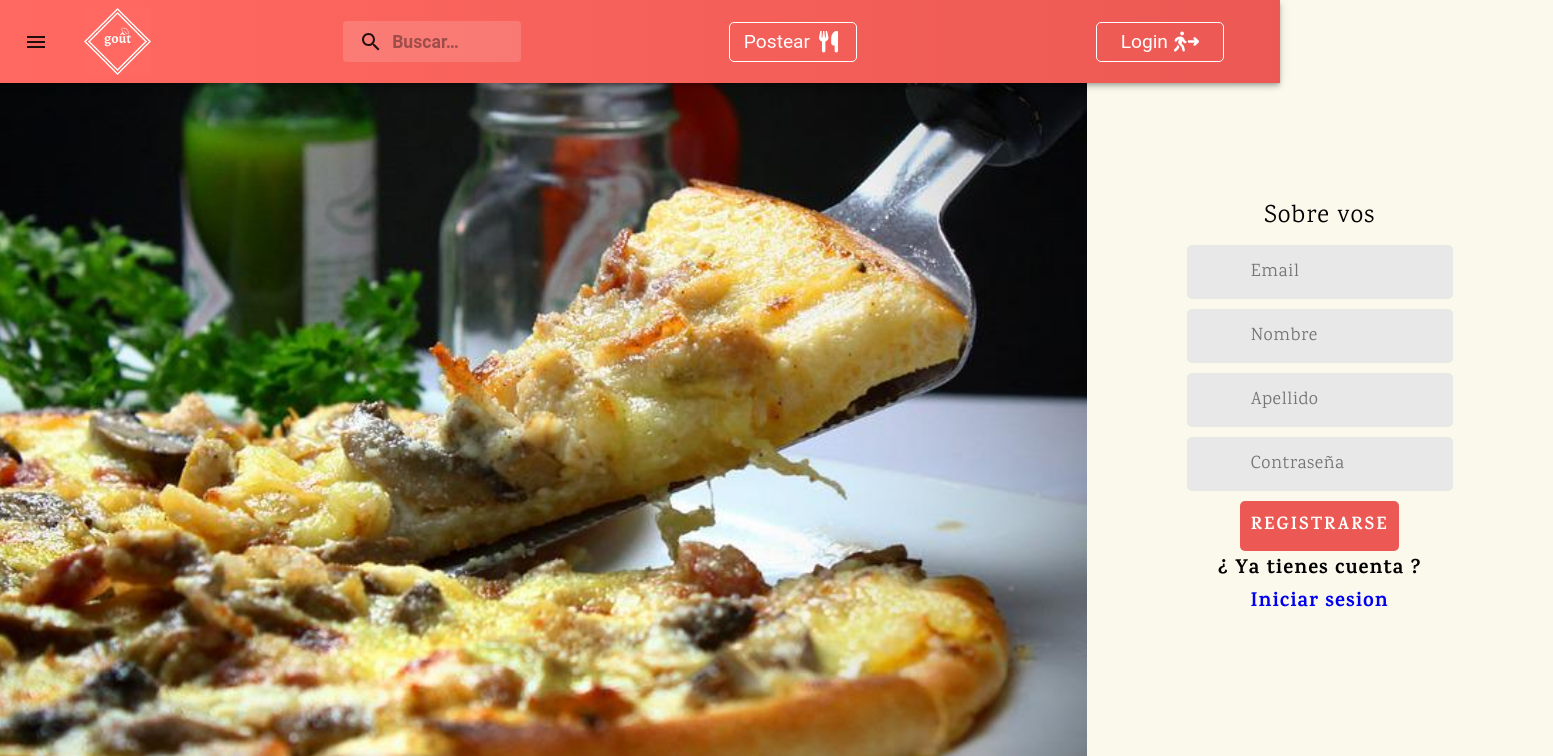
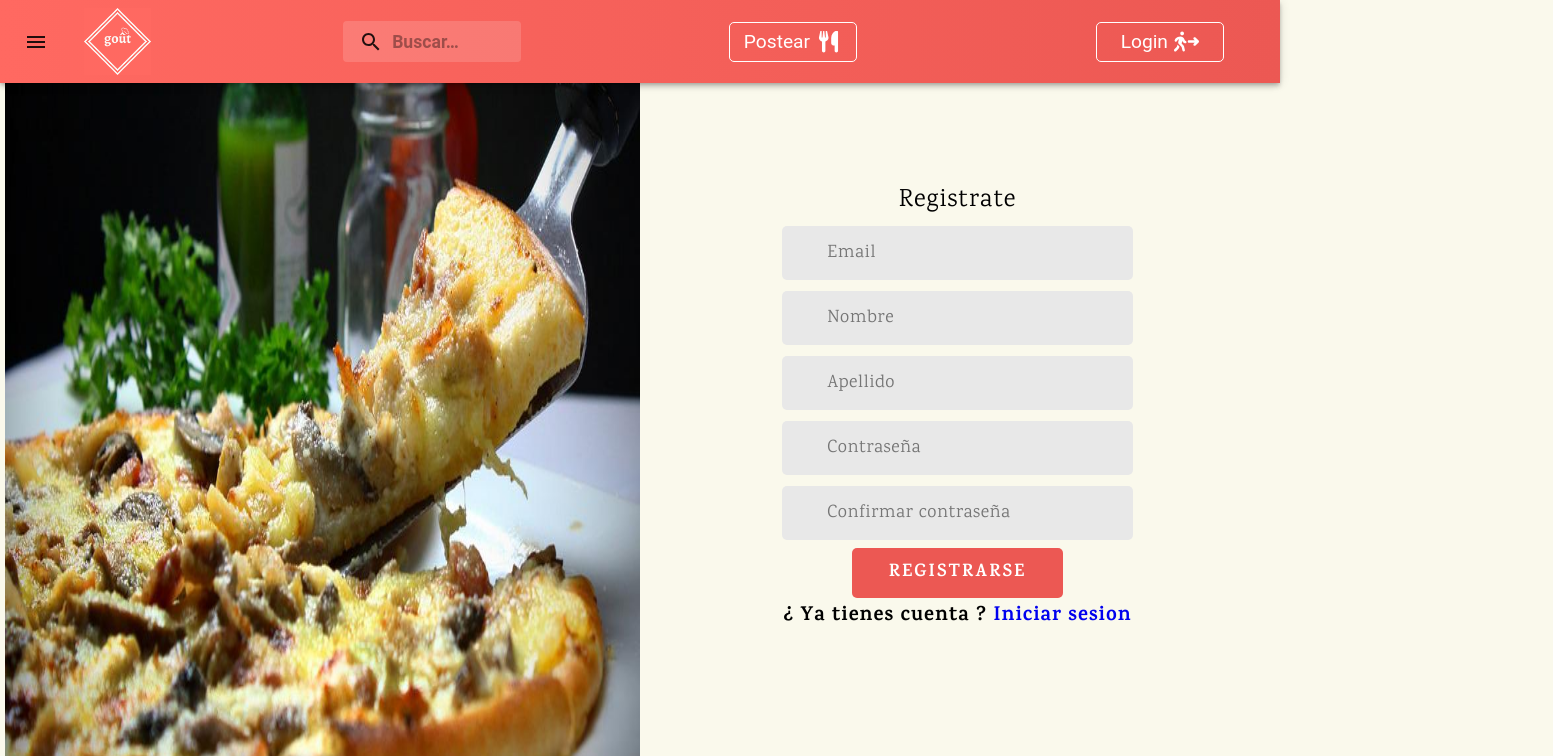
Before and after one commit to No-Country/S1-08-T-FRONTEND, a React (Create React App) app: page /register in a window 1280 px wide. Shown: the top 756 px of the page, 1553 px wide, since content can reach past the window. Built offline with nearby package versions, Linux system fonts and the light colour scheme.

Commit message:
commit register styles
Signed-off-by: MauricioRaulFerreyra <mauriciotauro82@hotmail.com>

```diff
--- a/src/App.js
+++ b/src/App.js
@@ -1,21 +1,25 @@
+import React, { useEffect } from 'react'
+import { useDispatch } from 'react-redux'
+import { loginFromLS } from './app/slices/users/authUsersSlice'
 import { AppRouter } from './routers/AppRouter'
+import { Toaster } from 'react-hot-toast'
 
+function App () {
+  const dispatch = useDispatch()
+  useEffect(() => {
+    const token = localStorage.getItem('token')
+    const user = JSON.parse(localStorage.getItem('user'))
 
-function App() {
+    if (token && user) {
+      dispatch(loginFromLS({ token, user }))
+    }
+  }, [dispatch])
   return (
-     <AppRouter/>
-  );
+    <>
+      <AppRouter />
+      <Toaster />
+    </>
+  )
 }
 
-export default App;
-
-
-/*
-function App() {
-  return (
-    <div className="App">
-     <AppRouter/>
-    </div>
-  );
-}
-*/
+export default App
--- a/src/components/Register/Register.css
+++ b/src/components/Register/Register.css
@@ -19,11 +19,30 @@ body {
 }
 
 .login-div {
-  width: 100%;
+  width: 50%;
+  display: flex;
+  flex-direction: column;
+  justify-content: center;
+  align-items: center;
+  justify-items: center;
 }
 
 .login-form {
+  display: flex;
+  flex-direction: column;
+  justify-content: center;
+  justify-items: center;
   margin: 2px 100px;
+}
+
+.login-form-control {
+  justify-content: center;
+  align-items: center;
+  width: 100%;
+  border-radius: 1px;
+  box-sizing: border-box;
+  margin-bottom: 1px;
+  font-size: 16px;
 }
 
 .login-title {
@@ -33,8 +52,15 @@ body {
   margin: 0 100px;
 }
 
+.login-img {
+  width: 50%;
+  height: 100%;
+  object-fit: cover;
+}
+
 .login-img img {
-  min-height: 100vh;
+  width: 100%;
+  height: 100%;
 }
 
 input,
@@ -51,8 +77,8 @@ input {
   justify-content: center;
   background: #e8e8e8;
   letter-spacing: 0.5px;
-  padding: 14px 64px;
-  margin: 10px 0px;
+  padding: 14px 45px;
+  margin: 5px 0px;
 }
 
 .login-button {
@@ -80,8 +106,8 @@ h4 {
   margin: 0 1px;
 }
 
-@media screen and (max-width: 720px) {
-  .login-img img {
+@media screen and (max-width: 1274px) {
+  .login-img {
     display: none;
   }
 
--- a/src/components/Register/Register.js
+++ b/src/components/Register/Register.js
@@ -9,7 +9,7 @@ import { Link, useNavigate } from 'react-router-dom'
 const Register = () => {
   const [email, setEmail] = useState('')
   const [password, setPassword] = useState('')
-  //const [repassword, setRepassword] = useState('')
+  const [repassword, setRepassword] = useState('')
   const [username, setUsername] = useState('')
   const [nickname, setNickname] = useState('')
   const [register] = useRegisterMutation()
@@ -45,6 +45,8 @@ const Register = () => {
       setEmail(value)
     } else if (name === 'password') {
       setPassword(value)
+    } else if (name === 'repassword') {
+      setRepassword(value)
     } else if (name === 'username') {
       setUsername(value)
     } else if (name === 'nickname') {
@@ -59,7 +61,7 @@ const Register = () => {
           <img src={fontbg} />
         </div>
         <div className='login-div'>
-          <p className='login-title'>Sobre vos</p>
+          <p className='login-title'>Registrate</p>
           <form className='login-form'>
             <div className='login-form-control'>
               <input
@@ -93,14 +95,14 @@ const Register = () => {
                 onChange={handleChange}
               />
             </div>
-            {/* <div className='login-form-control'>
+            <div className='login-form-control'>
               <input
                 type='password'
                 placeholder='Confirmar contraseña'
                 name='repassword'
                 onChange={handleChange}
               />
-            </div> */}
+            </div>
             <button
               className='login-button'
               type='submit'
```
